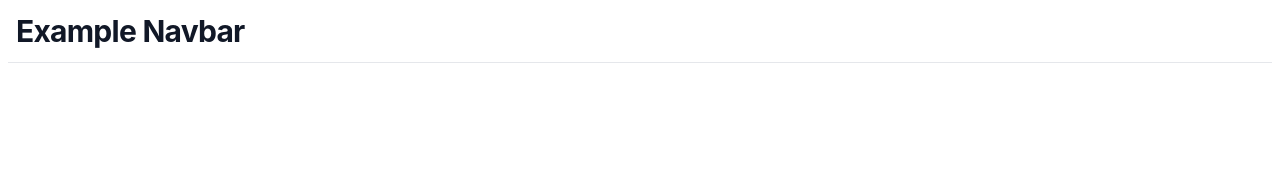
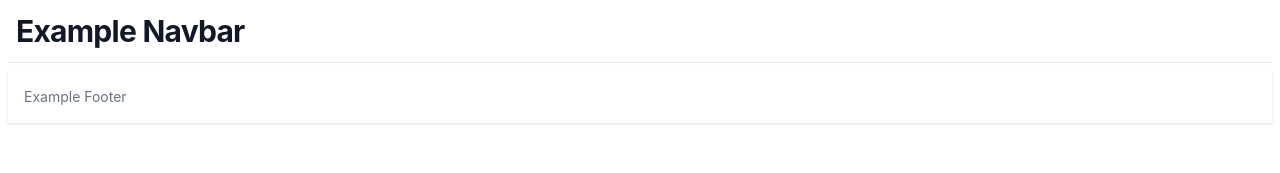
Before and after one commit to Mikolaj18/ts-redux-app, a React (Create React App) app: page / in a window 1280 px wide. Shown: the top 173 px of the page. Built offline with nearby package versions, Linux system fonts and the light colour scheme.

Commit message:
Create footer

```diff
--- a/src/App.tsx
+++ b/src/App.tsx
@@ -1,14 +1,15 @@
 import React from 'react';
-import logo from './logo.svg';
 import './App.css';
 import Navbar from "./components/Navbar";
+import Footer from "./components/Footer";
 
 function App() {
-  return (
-    <main className="mx-auto px-2">
-      <Navbar/>
-    </main>
-  );
+    return (
+        <main className="mx-auto px-2">
+            <Navbar/>
+            <Footer/>
+        </main>
+    );
 }
 
 export default App;
--- /dev/null
+++ b/src/components/Footer.tsx
@@ -0,0 +1,11 @@
+const Footer = () => {
+    return (
+        <footer className="bg-white shadow dark:bg-gray-800">
+            <div className="w-full mx-auto max-w-screen-xl p-4 md:flex md:items-center md:justify-between">
+                <span className="text-sm text-gray-500 sm:text-center dark:text-gray-400">Example Footer</span>
+            </div>
+        </footer>
+    );
+}
+
+export default Footer;
```
